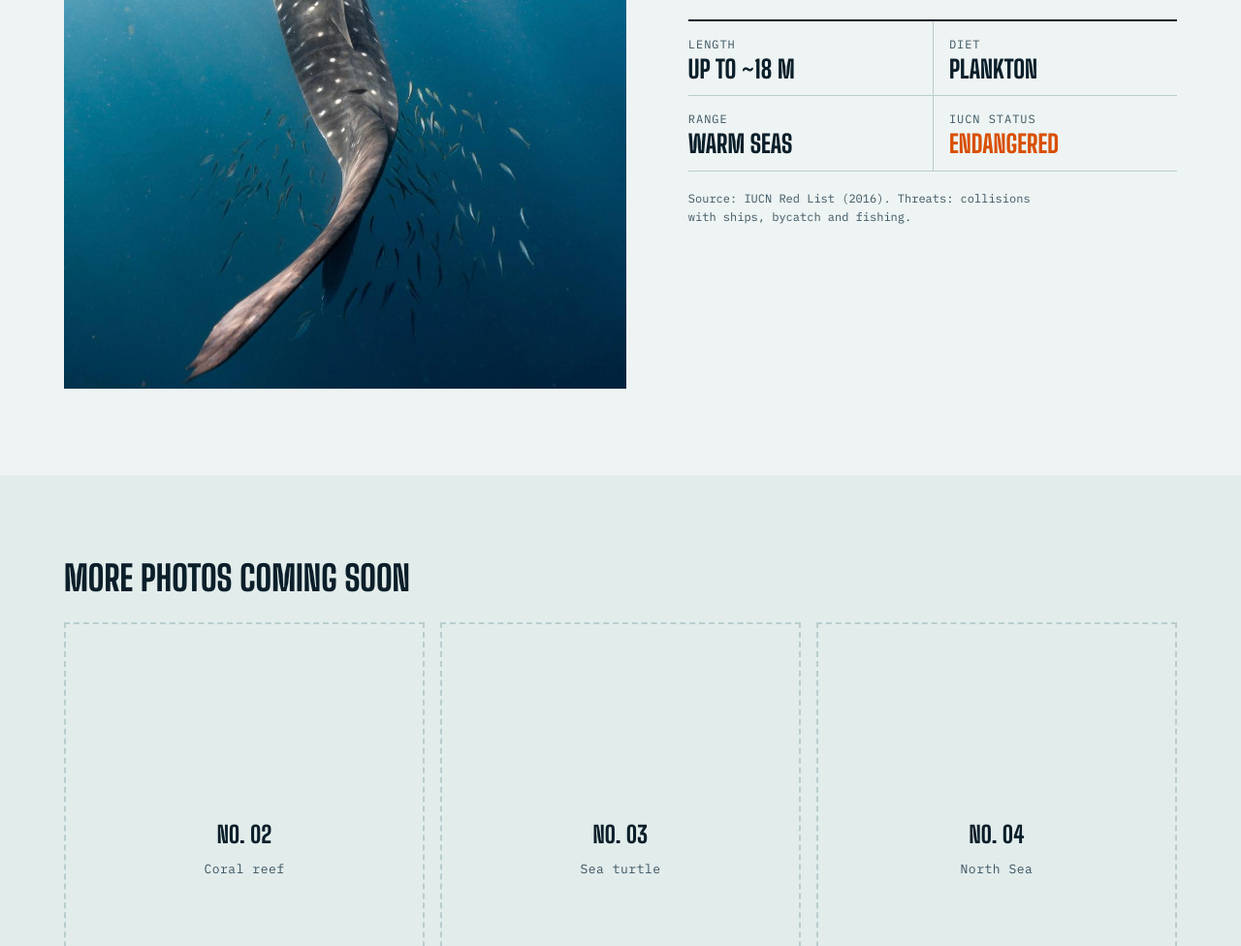
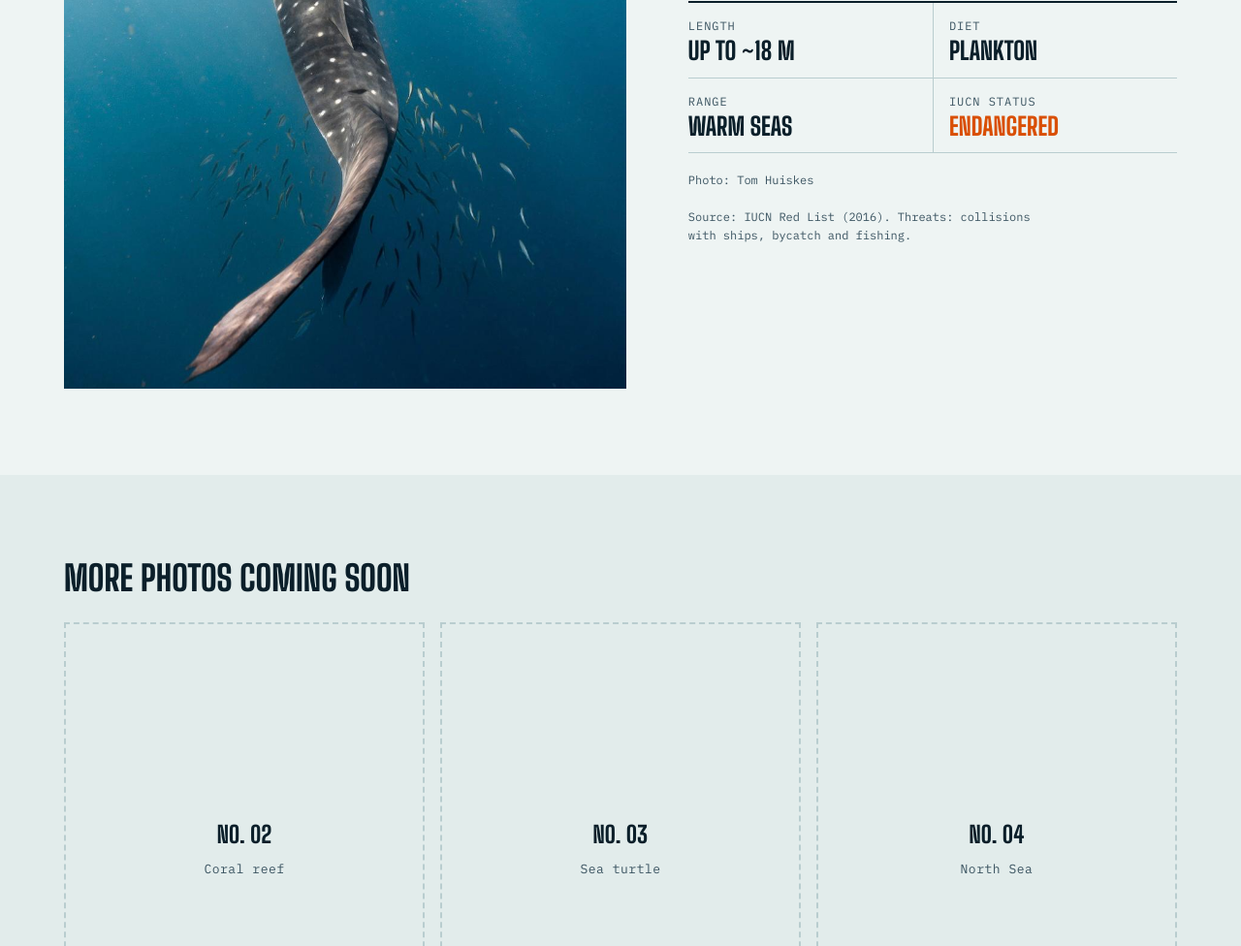
Before and after one commit to TomH1998/getij, a plain HTML site: page gallery.html in a window 1280 px wide. Shown: the part 1221-2197 px from the top of the page at 97% size. Drawn offline with Linux system fonts and the light colour scheme.

Commit message:
Fotocredit bij de walvishaai

```diff
--- a/gallery.html
+++ b/gallery.html
@@ -165,6 +165,7 @@ dialog.lightbox::backdrop { background: rgba(3, 12, 18, 0.92); }
           <div><dt>Range</dt><dd>Warm seas</dd></div>
           <div><dt>IUCN status</dt><dd class="status">Endangered</dd></div>
         </dl>
+        <p class="credit">Photo: Tom Huiskes</p>
         <p class="credit">Source: IUCN Red List (2016). Threats: collisions with ships, bycatch and fishing.</p>
       </div>
     </div>
```
